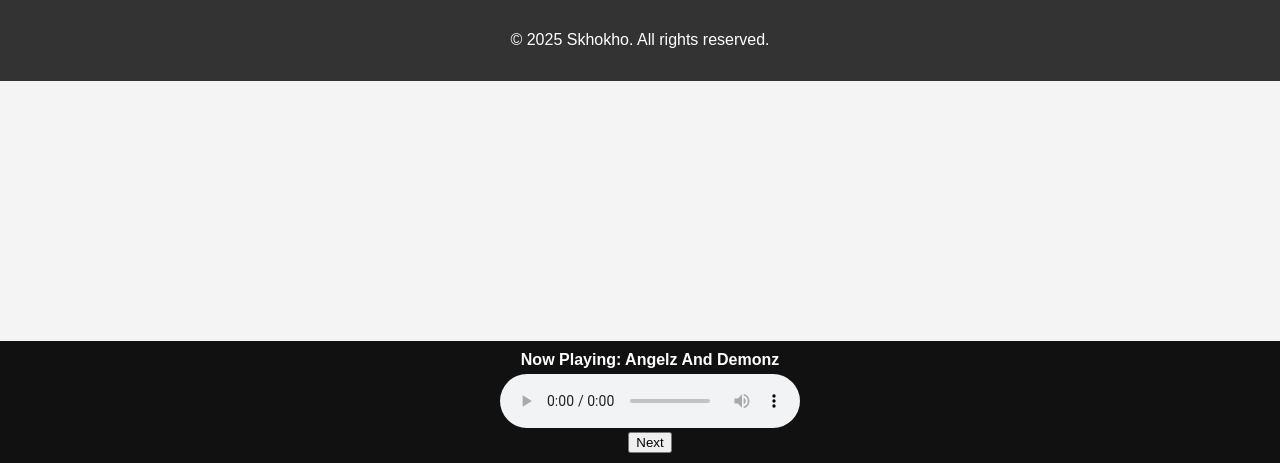
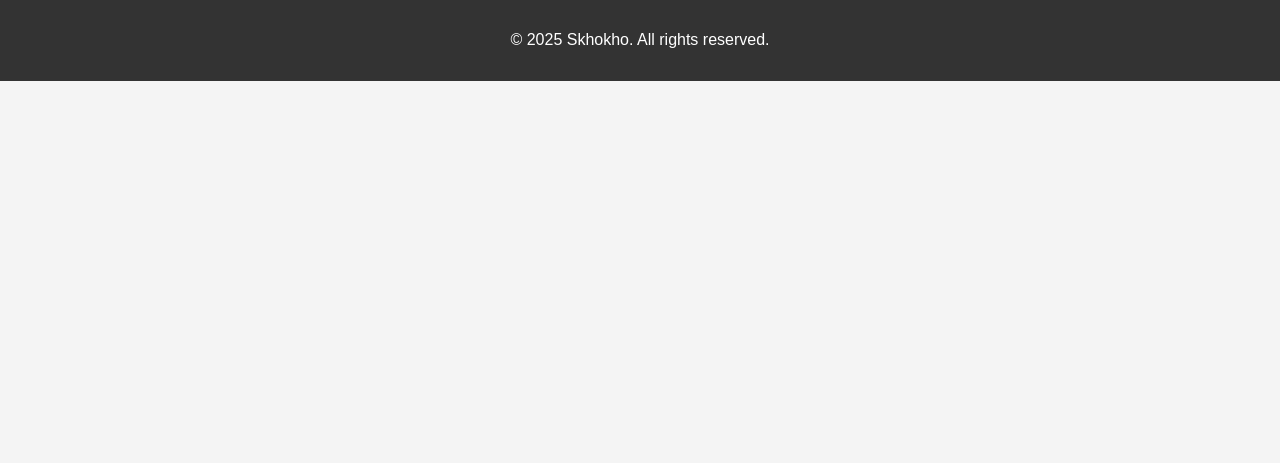
Before and after one commit to ChumaMike/Skhokho, a Flask app: page /balaa in a window 1280 px wide. Shown: the part 337-800 px from the top of the page. Run offline with Flask 3, Linux system fonts and the light colour scheme; the visitor is signed in with stand-in values (Sample User, id 1); data that the repository does not hold is empty; some libraries are stand-ins or nearby versions.

Commit message:
music off

```diff
--- a/templates/base.html
+++ b/templates/base.html
@@ -8,59 +8,6 @@
 
 </head>
 <body>
-
-    <!-- Persistent Audio Player -->
-    <!-- 🎶 Persistent Audio Player -->
-<div id="music-player" style="position:fixed;bottom:0;left:0;width:100%;background:#111;color:white;padding:10px;z-index:999;text-align:center;">
-    <div id="track-title" style="font-weight:bold; margin-bottom:5px;"></div>
-    <audio id="audioPlayer" controls autoplay>
-        <source id="audioSource" src="{{ url_for('static', filename='music/A-Reece - Angelz And Demonz (Lyric Video).mp3') }}" type="audio/mpeg">
-        Your browser does not support the audio element.
-    </audio>
-    <br>
-    <button onclick="playNext()">Next</button>
-</div>
-
-<script>
-    const tracks = [
-        "{{ url_for('static', filename='music/A-Reece - Angelz And Demonz (Lyric Video).mp3') }}",
-        "{{ url_for('static', filename='music/A-Reece - Changes Interlude (Lyric Video).mp3') }}",
-        "{{ url_for('static', filename='music/A-Reece - El Dorado (Lyric Video).mp3') }}",
-        "{{ url_for('static', filename='music/A-Reece - God Laughs (Lyric Video).mp3') }}",
-        "{{ url_for('static', filename='music/A-Reece - Intro (Lyric Video).mp3') }}"
-    ];
-
-    const trackTitles = [
-        "Angelz And Demonz",
-        "Changes Interlude",
-        "El Dorado",
-        "God Laughs",
-        "Intro"
-    ];
-
-    let current = 0;
-    const player = document.getElementById("audioPlayer");
-    const source = document.getElementById("audioSource");
-    const title = document.getElementById("track-title");
-
-    function updateTitle() {
-        title.textContent = "Now Playing: " + trackTitles[current];
-    }
-
-    function playNext() {
-        current = (current + 1) % tracks.length;
-        source.src = tracks[current];
-        player.load();
-        player.play();
-        updateTitle();
-    }
-
-    player.addEventListener('ended', playNext);
-
-    // Set initial title
-    updateTitle();
-</script>
-
     <header>
         <h1>Skhokho</h1>
         <nav>
```
